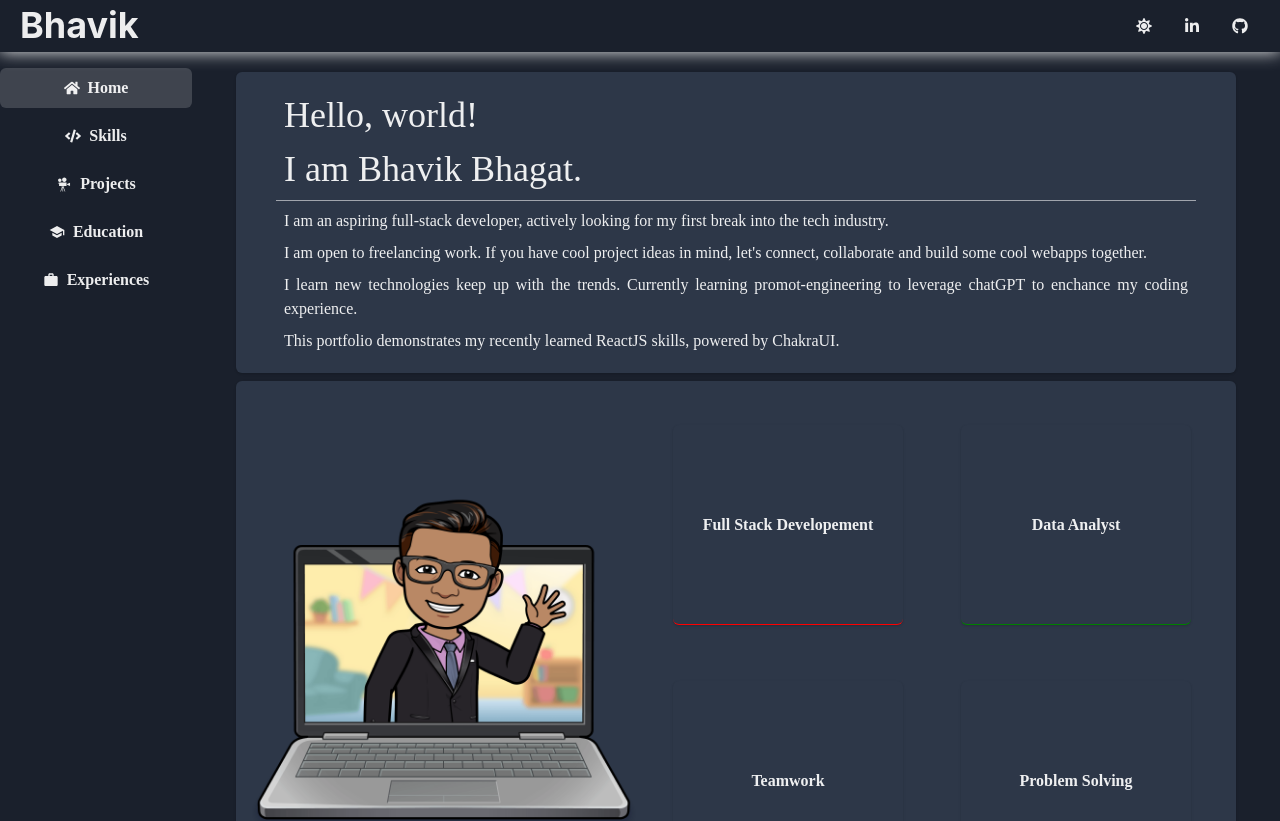
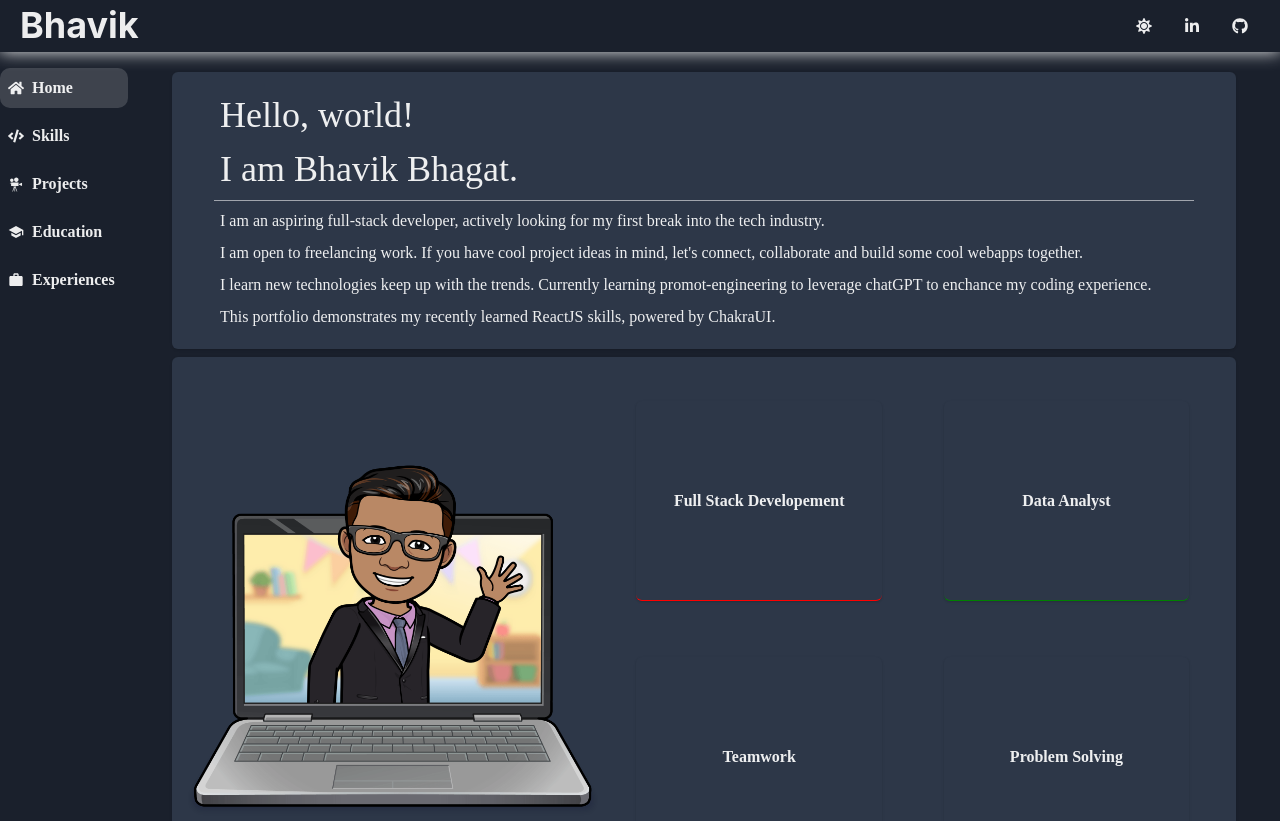
Before and after one commit to bhavik-knight/portfolio-chakra, a React (Vite) app in the folder react/frontend/: page / in a window 1280 px wide. Shown: the top 821 px of the page. Built offline with nearby package versions, Linux system fonts and the light colour scheme.

Commit message:
made sidebar-sticky

```diff
--- a/react/frontend/src/App.css
+++ b/react/frontend/src/App.css
@@ -30,6 +30,7 @@
 .sidenav {
     margin-top: 60px;
     left: 0;
+    top: 60px;
 }
 
 .sidenav * {
--- a/react/frontend/src/App.jsx
+++ b/react/frontend/src/App.jsx
@@ -77,35 +77,21 @@ function App() {
             />
             {/* middle part */}
             <Flex
-                minH="100vh"
                 flexdirection={{ base: "column", lg: "row" }}
                 flexWrap={{ base: "wrap", lg: "nowrap" }}
             >
+                <Sidenav
+                    pages={pages}
+                    activePage={currentPage}
+                    selectPage={handleSelectPage}
+                />
 
                 <Flex
-                    // bg="lightgreen"
-                    className="sidenav"
-                    as="aside"
-                    width={{ base: "100%", lg: "15%" }}
-                    flexDirection={{ base: "row", lg: "column" }}
-                    flexWrap={{ base: "wrap", lg: "nowrap" }}
-                    justifyContent={{ base: "center", lg: "flex-start" }}
-                    pt={2}
-                    gap={2}
-                >
-                    <Sidenav
-                        pages={pages}
-                        activePage={currentPage}
-                        selectPage={handleSelectPage}
-                    />
-                </Flex>
-                <Flex
-                    // bg="lightgreen"
+                    minH="100vh"
                     className="content"
                     as="main"
                     px={{ base: 0, lg: "4px" }}
-                    width={{ base: "100%", lg: "80%" }}
-                    minH="fit-content"
+                    width={{ base: "100%", lg: "85%" }}
                     mx="auto"
                     justify="center"
                 >
@@ -122,6 +108,5 @@ function App() {
 export { App }
 
 
-
 // reference: transition of ball - can be use to track cursor
 // https://developer.mozilla.org/en-US/docs/Web/CSS/CSS_Transitions/Using_CSS_transitions
--- a/react/frontend/src/components/Sidenav.jsx
+++ b/react/frontend/src/components/Sidenav.jsx
@@ -10,7 +10,19 @@ function Sidenav({ pages, activePage, selectPage }) {
     const [isLarge] = useMediaQuery("(min-width: 992px)")
 
     return (
-        <Stack direction={{ base: "row", lg: "column" }}>
+        <Stack
+            // bg="lightgreen"
+            className="sidenav"
+            as="aside"
+            width={{ base: "100%", lg: "10%" }}
+            height={{ base: "fit-content" }}
+            justifyContent={{ base: "center", lg: "flex-start" }}
+            direction={{ base: "row", lg: "column" }}
+            pt={{ base: 0, lg: 2 }}
+            mt="60px"
+            position="sticky"
+            left={0}
+        >
             {
                 Object.keys(pages).map((page) => {
                     return (
@@ -22,34 +34,36 @@ function Sidenav({ pages, activePage, selectPage }) {
                             aria-label={page}
                             textTransform="capitalize"
                         >
-
+                            {/* <ButtonGroup> */}
+                            <ButtonGroup>
                                 {
                                     isLarge ?
                                         <Button
-                                        className="sidenavButton"
                                             variant="ghost"
                                             onClick={(event) => selectPage(event)}
                                             isActive={page === activePage}
                                             name={page}
                                             leftIcon={pages[page].icon}
+                                            borderRadius="10px"
+                                            width="100%"
+                                            justifyContent="flex-start"
+                                            px={2}
                                         >
-                                        <Text className="sidenavButtonText">
+                                            <Text textTransform="capitalize">
                                                 {page}
                                             </Text>
                                         </Button>
                                         :
-
                                         <IconButton
-                                        className="sidenavButton"
                                             variant="ghost"
                                             onClick={event => selectPage(event)}
                                             isActive={page === activePage}
                                             name={page}
                                             icon={pages[page].icon}
                                         />
-
                                 }
-
+                            </ButtonGroup>
+                            {/* </ButtonGroup> */}
                         </Tooltip >
                     )
                 })
```
Lines whose indentation alone changed are shown as unchanged.
